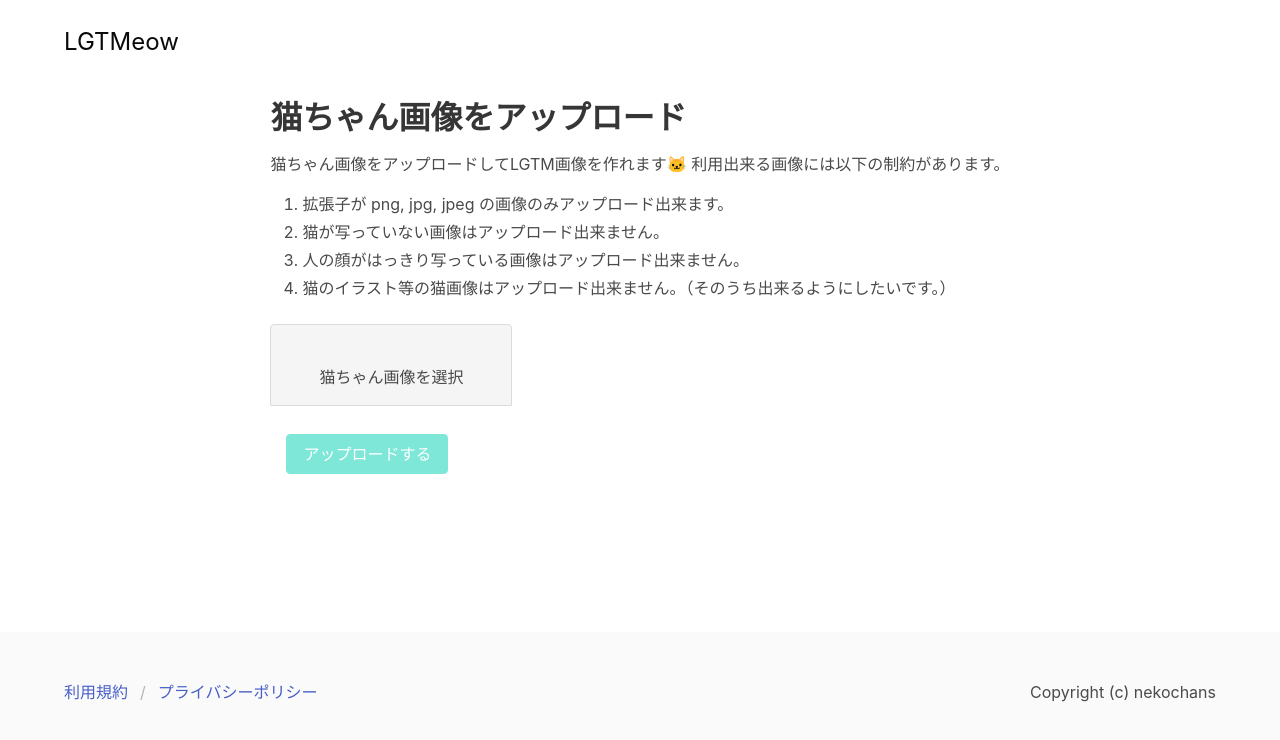
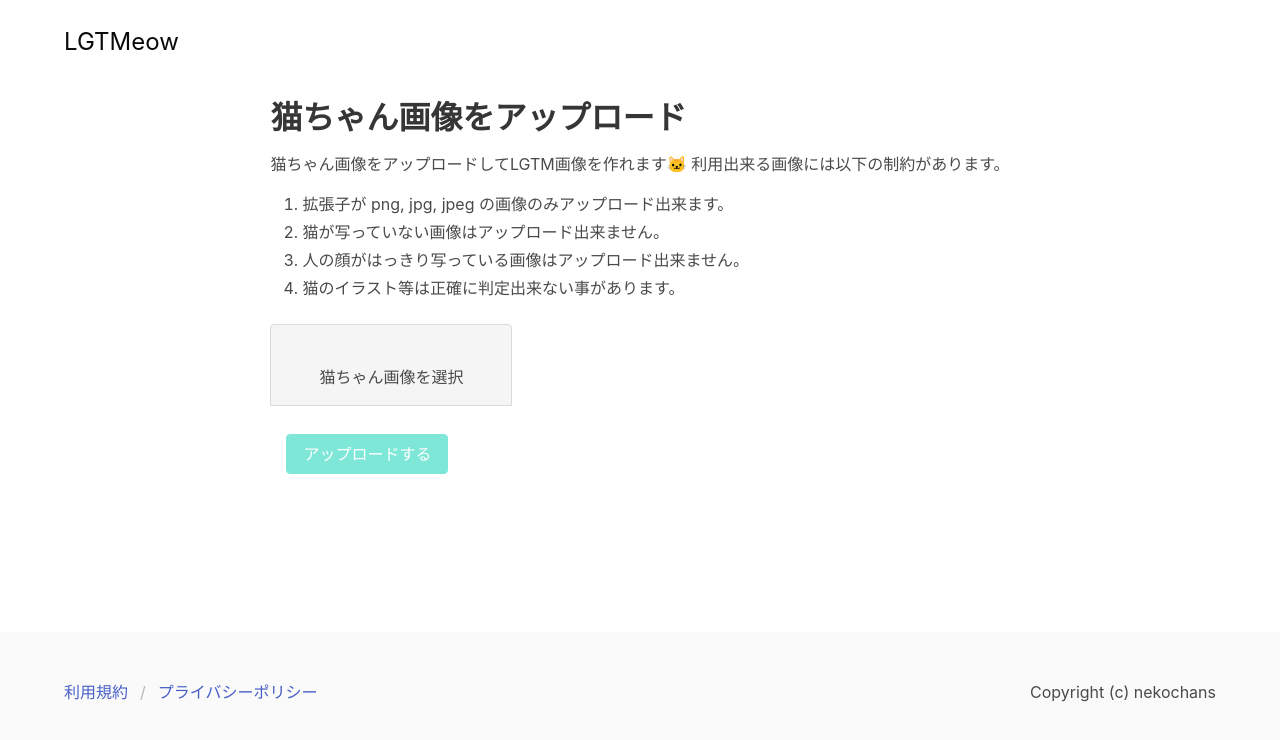
Before and after one commit to nekochans/lgtm-cat-frontend, a Next.js app: page /upload in a window 1280 px wide. Shown: the top 740 px of the page. Built offline with nearby package versions, Linux system fonts and the light colour scheme; no server answers.

Commit message:
:art: #180 猫のイラストがある程度は判定出来るようになったので文言を変更

```diff
--- a/src/components/CatImageUploadDescription.tsx
+++ b/src/components/CatImageUploadDescription.tsx
@@ -11,9 +11,7 @@ const CatImageUploadDescription: VFC = () => (
       <li>拡張子が png, jpg, jpeg の画像のみアップロード出来ます。</li>
       <li>猫が写っていない画像はアップロード出来ません。</li>
       <li>人の顔がはっきり写っている画像はアップロード出来ません。</li>
-      <li>
-        猫のイラスト等の猫画像はアップロード出来ません。（そのうち出来るようにしたいです。）
-      </li>
+      <li>猫のイラスト等は正確に判定出来ない事があります。</li>
     </ol>
   </div>
 );
```
